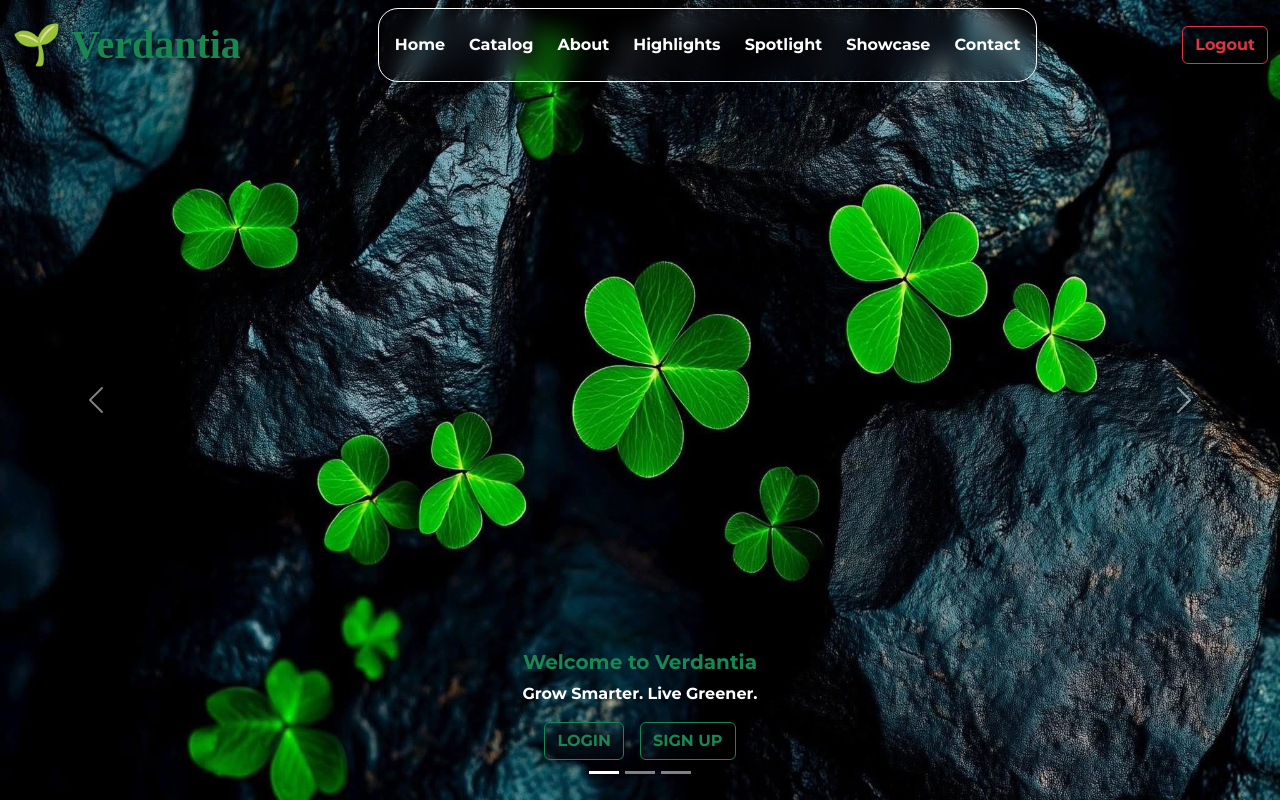
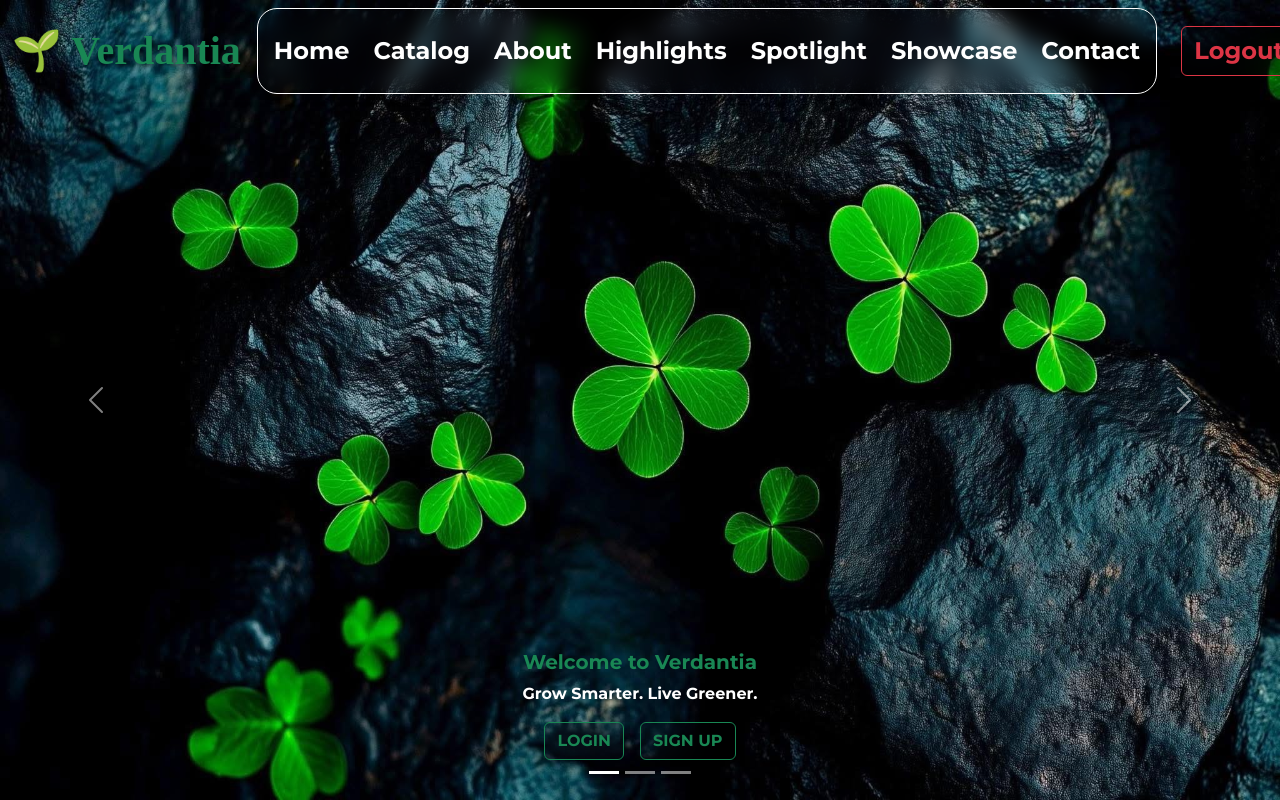
Before and after one commit to RunseweMichael/Verdantia, a React (Vite) app: page / in a window 1280 px wide. Shown: the top 800 px of the page. Built offline with nearby package versions, Linux system fonts and the light colour scheme; no server answers.

Commit message:
nav links

```diff
--- a/src/components/navbar/Navbar.jsx
+++ b/src/components/navbar/Navbar.jsx
@@ -62,44 +62,44 @@ const Navbar = () => {
             }}
           >
             <li className="nav-item">
-              <Link to='home' smooth={true} duration={500} className="nav-div text-white nav-link">
+              <Link to='home' smooth={true} duration={500} className="nav-div text-white nav-link" style={{fontSize:'1.5rem'}}>
                 Home
               </Link>
             </li>
             <li className="nav-item">
-              <Link to='catalog' smooth={true} duration={500} className="nav-div text-white nav-link">
+              <Link to='catalog' smooth={true} duration={500} className="nav-div text-white nav-link" style={{fontSize:'1.5rem'}}>
                 Catalog
               </Link>
             </li>
             <li className="nav-item">
-              <Link to='about' smooth={true} duration={500} className="nav-div text-white nav-link">
+              <Link to='about' smooth={true} duration={500} className="nav-div text-white nav-link" style={{fontSize:'1.5rem'}}>
                 About
               </Link>
             </li>
             <li className="nav-item">
-              <Link to='highlights' smooth={true} duration={500} className="nav-div text-white nav-link">
+              <Link to='highlights' smooth={true} duration={500} className="nav-div text-white nav-link" style={{fontSize:'1.5rem'}}>
                 Highlights
               </Link>
             </li>
             <li className="nav-item">
-              <Link to='spotlight' smooth={true} duration={500} className="nav-div text-white nav-link">
+              <Link to='spotlight' smooth={true} duration={500} className="nav-div text-white nav-link" style={{fontSize:'1.5rem'}}>
                 Spotlight
               </Link>
             </li>
             <li className="nav-item">
-              <Link to='showcase' smooth={true} duration={500} className="nav-div text-white nav-link">
+              <Link to='showcase' smooth={true} duration={500} className="nav-div text-white nav-link" style={{fontSize:'1.5rem'}}>
                 Showcase
               </Link>
             </li>
             <li className="nav-item">
-              <Link to='contact' smooth={true} duration={500} className="nav-div text-white nav-link">
+              <Link to='contact' smooth={true} duration={500} className="nav-div text-white nav-link" style={{fontSize:'1.5rem'}}>
                 Contact
               </Link>
             </li>
             <button
               type="button"
               className="btn btn-outline-danger d-inline d-sm-none fw-bold"
-              style={{ backdropFilter: "blur(20px)", fontSize: "1.8rem" }}
+              style={{ backdropFilter: "blur(20px)"}}
               onClick={handleLogout}
             >
               Logout
@@ -108,7 +108,7 @@ const Navbar = () => {
           <button
             type="button"
             className="btn btn-outline-danger d-none d-lg-inline ms-4 fw-bold"
-            style={{ backdropFilter: "blur(20px)" }}
+            style={{ backdropFilter: "blur(20px)", fontSize: "1.5rem" }}
              onClick={handleLogout}
           >
             Logout
--- a/src/index.css
+++ b/src/index.css
@@ -79,7 +79,6 @@ body, html{
   position: relative;
   display: inline-block;
   transition: transform 0.2s ease, border-bottom 0.2s ease;
-  font-size: 1.8rem;
 }
 
 .nav-link:hover {
```
